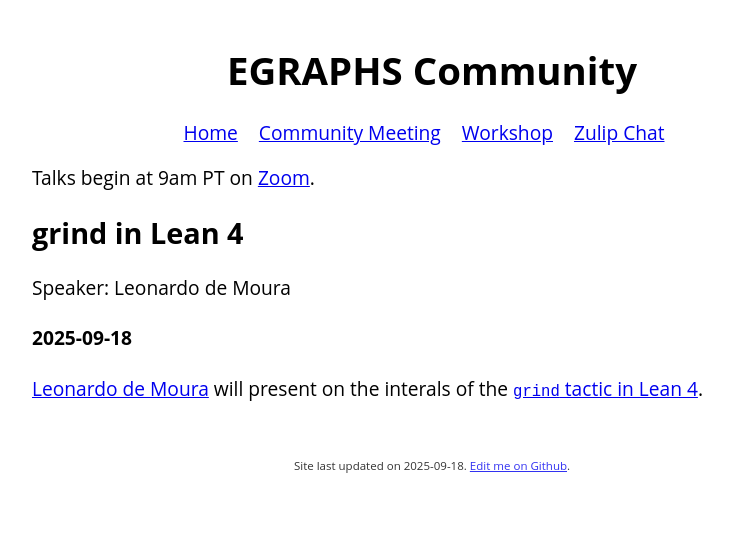
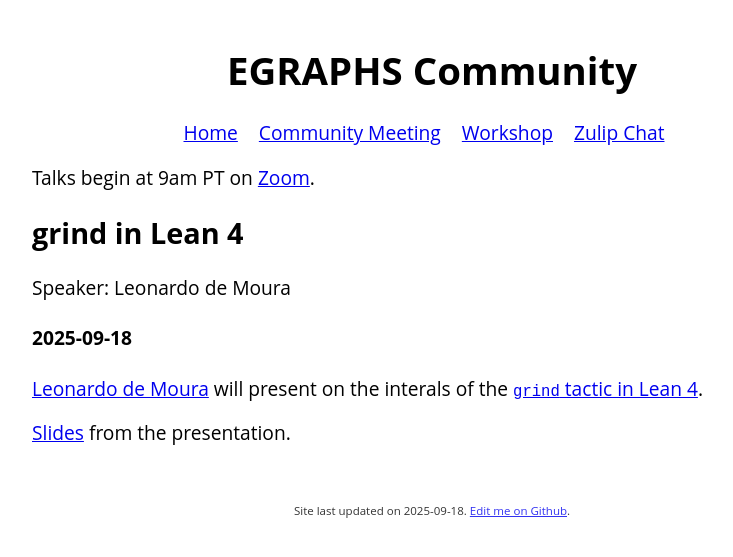
Before and after one commit to egraphs-community/egraphs-community.github.io, a Jekyll site: the page built from meeting/_posts/2025-09-18-grind.md, in a window 1280 px wide. Shown: the top 557 px of the page, without its empty margins (208-941 px from the left). Built offline with Jekyll 4.4.1, drawn with Linux system fonts in a browser that asks for light colours.

Commit message:
Link to slides for grind talk

```diff
--- a/meeting/_posts/2025-09-18-grind.md
+++ b/meeting/_posts/2025-09-18-grind.md
@@ -6,3 +6,5 @@ speaker: "Leonardo de Moura"
 
 [Leonardo de Moura](https://leodemoura.github.io/)
  will present on the interals of the [`grind` tactic in Lean 4](https://lean-lang.org/doc/reference/4.22.0-rc3/The--grind--tactic/#grind).
+
+[Slides](https://leodemoura.github.io/files/grind.pdf) from the presentation.
```
